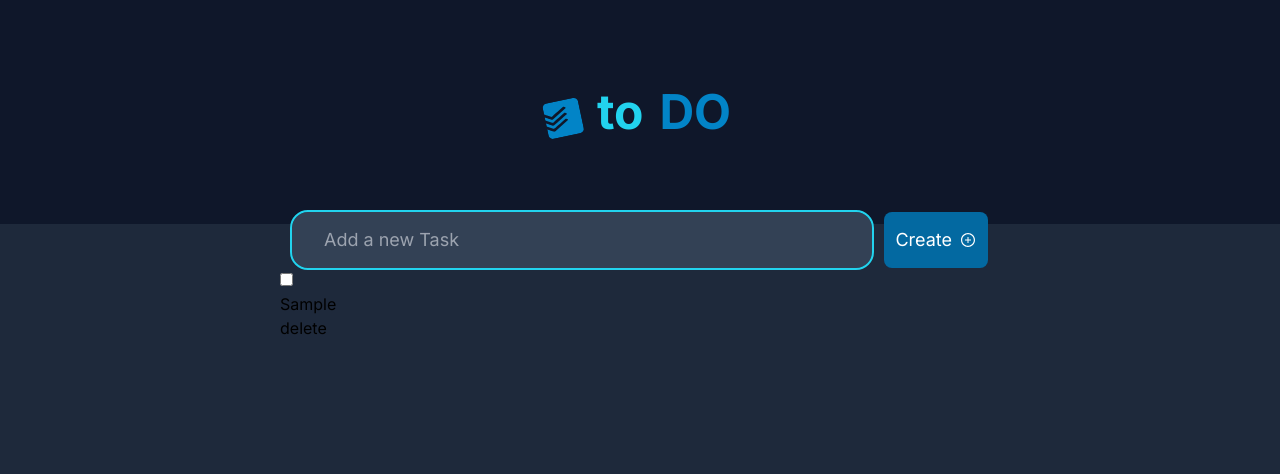
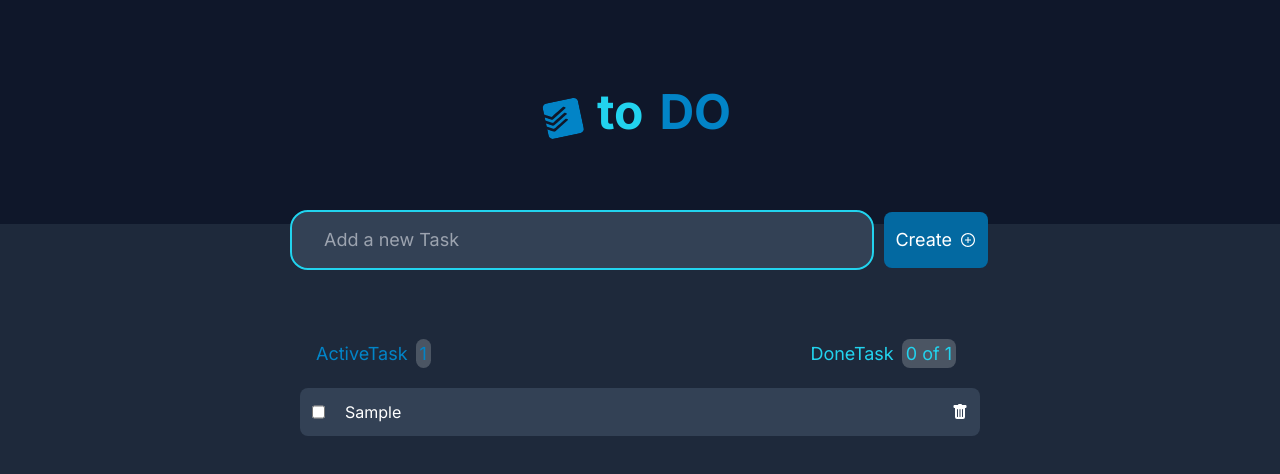
Before and after one commit to VladimirPariy/todo-ReactReduxTailwind, a React (Create React App) app: page / in a window 1280 px wide. Both pictures are taken after typing "Sample" into the empty fields and a click on the button "Create". Shown: the top 474 px of the page. Built offline with nearby package versions, Linux system fonts and the light colour scheme.

Commit message:
added cases about switching actrive and done task in redux reducer, added todo counter component and styles for this component, added empty todo list component and styles, redone todo list component and added styles for todo list, added todo item component and styles for it

```diff
--- /dev/null
+++ b/src/components/EmptyTodoList/EmptyTodoList.jsx
@@ -0,0 +1,15 @@
+import React from 'react';
+import {BiTaskX} from "react-icons/bi";
+import cl from './EmptyTodoList.module.scss'
+
+const EmptyTodoList = () => {
+    return (
+        <div className={cl.emptyList}>
+            <BiTaskX/>
+            <div className={cl.title}>You don't have any tasks registered yet.</div>
+            <div>Create tasks and organize your to-do items</div>
+        </div>
+    );
+};
+
+export default EmptyTodoList;
--- /dev/null
+++ b/src/components/EmptyTodoList/EmptyTodoList.module.scss
@@ -0,0 +1,9 @@
+.emptyList {
+  @apply flex flex-col items-center justify-center w-full text-gray-300;
+  >svg{
+    @apply text-5xl text-gray-500;
+  }
+  .title{
+    @apply my-3 font-bold
+  }
+}
--- /dev/null
+++ b/src/components/TodoCounter/TodoCounter.jsx
@@ -0,0 +1,26 @@
+import React from 'react';
+import cl from "./TodoCounter.module.scss";
+
+const TodoCounter = (props) => {
+
+    const {activeTodosLength, doneTodosLength } = props;
+
+    return (
+        <div className={cl.task}>
+            <div className={cl.activeTask}>
+                ActiveTask
+                <span className={cl.counter}>
+                    {activeTodosLength}
+                </span>
+            </div>
+            <div className={cl.doneTask}>
+                DoneTask
+                <span className={cl.counter}>
+                    {doneTodosLength} of {activeTodosLength + doneTodosLength}
+                </span>
+            </div>
+        </div>
+    );
+};
+
+export default TodoCounter;
--- /dev/null
+++ b/src/components/TodoCounter/TodoCounter.module.scss
@@ -0,0 +1,17 @@
+.task {
+  @apply flex justify-between mt-16 mx-7 text-lg;
+
+  .activeTask {
+    @apply p-2 text-sky-600;
+
+  }
+
+  .counter {
+    @apply mx-2 p-1 bg-gray-600 rounded-lg
+  }
+
+  .doneTask {
+    @apply p-2 text-cyan-400;
+
+  }
+}
--- a/src/components/TodoForm/TodoForm.jsx
+++ b/src/components/TodoForm/TodoForm.jsx
@@ -17,7 +17,7 @@ const TodoForm = () => {
             const todo = {
                 title: refInput.current.value,
                 id: Math.random(),
-                done: false
+                isDone: false
             }
             dispatch(addTodoCreator(todo))
             refInput.current.value = ''
--- /dev/null
+++ b/src/components/TodoItem/TodoItem.jsx
@@ -0,0 +1,30 @@
+import React from 'react';
+import Input from "../UI/Input/Input";
+import Button from "../UI/Button/Button";
+import cl from './TodoItem.module.scss'
+import {BsTrashFill} from "react-icons/bs";
+
+const TodoItem = (props) => {
+    const {elem, type, updateHandler, onSwitchingHandler, onDelete, checked, className} = props
+
+    return (
+        <div key={elem.id}
+             onClick={updateHandler}
+             className={cl.taskItem}>
+
+            <Input type={type}
+                   onChange={(e) => onSwitchingHandler(e, elem.id, elem.isDone)}
+                    checked={checked}
+            />
+            <div className={cl.title}>{elem.title}</div>
+            <Button onClick={() => onDelete(elem.id, elem.isDone)}
+                    className={'btnForDeleteTask'}
+            >
+                <BsTrashFill/>
+            </Button>
+
+        </div>
+    );
+};
+
+export default TodoItem;
--- /dev/null
+++ b/src/components/TodoItem/TodoItem.module.scss
@@ -0,0 +1,10 @@
+.taskItem {
+  @apply flex p-3 bg-slate-700 mx-5 rounded-lg text-white my-3;
+  .title {
+    @apply mx-5 cursor-default flex-auto;
+  }
+
+  > input {
+    @apply cursor-pointer;
+  }
+}
--- a/src/components/TodoList/TodoList.jsx
+++ b/src/components/TodoList/TodoList.jsx
@@ -1,43 +1,76 @@
 import React from 'react';
 import {useDispatch, useSelector} from "react-redux";
-import {removeTodoCreator, todoDoneCreator} from "../../store/todosReducer";
-import Button from "../UI/Button/Button";
-import Input from "../UI/Input/Input";
+import {
+    removeActiveTodoCreator,
+    removeDoneTodoCreator,
+    switchingActiveTodoCreator,
+    switchingDoneTodoCreator
+} from "../../store/todosReducer";
+import TodoItem from "../TodoItem/TodoItem";
+import EmptyTodoList from "../EmptyTodoList/EmptyTodoList";
+import TodoCounter from "../TodoCounter/TodoCounter";
 
 const TodoList = () => {
 
-    const {todos} = useSelector(state => state.todos)
-    const dispatch = useDispatch()
+    const {activeTodos, doneTodos} = useSelector(state => state.todos);
+    const dispatch = useDispatch();
 
-    const onDelete = (id) => {
-        dispatch(removeTodoCreator(id))
-    }
+    const onDelete = (id, isDone) => {
+        if(isDone){
+            dispatch(removeDoneTodoCreator(id))
+            return
+        }
+        dispatch(removeActiveTodoCreator(id))
+    };
 
-    const osDisabledHandler = (e, id) => {
-        if (e.target.checked) {
-            dispatch(todoDoneCreator(id))
+    const onSwitchingHandler = (e, id, isDone) => {
+        if(isDone){
+            dispatch(switchingDoneTodoCreator(id))
+            return
         }
-    }
+        dispatch(switchingActiveTodoCreator(id))
+    };
+
 
     const updateHandler = () => {
 
-    }
+    };
+
+    const lengthOfFilteredActiveTodos = activeTodos.filter(todo => !todo.isDone).length;
+    const lengthOfFilteredDoneTodos = doneTodos.filter(todo => todo.isDone).length;
+
+    const checkingLengthTodos = activeTodos.length === 0 && doneTodos.length === 0
+
+    const doneTask = doneTodos.filter(todo => todo.isDone)
+        .map((todo) =>
+            <TodoItem key={todo.id}
+                      elem={todo}
+                      checked={todo.isDone}
+                      type={"checkbox"}
+                      updateHandler={updateHandler}
+                      onDelete={onDelete}
+                      onSwitchingHandler={onSwitchingHandler}/>
+        );
+
+    const activeTask = activeTodos.filter(todo => !todo.isDone)
+        .map((todo) =>
+            <TodoItem key={todo.id}
+                      elem={todo}
+                      checked={todo.isDone}
+                      type={"checkbox"}
+                      updateHandler={updateHandler}
+                      onDelete={onDelete}
+                      onSwitchingHandler={onSwitchingHandler}/>
+        );
+
 
     return (
         <>
-            {todos && todos.map((todo) =>
-                <div key={todo.id}
-                     onClick={updateHandler}>
-                    <Input type={"checkbox"}
-                           onChange={(e) => osDisabledHandler(e, todo.id)}/>
-                    <div>{todo.title}</div>
-                    <Button onClick={() => onDelete(todo.id)}>
-                        delete
-                    </Button>
-                </div>
-            )}
+            <TodoCounter activeTodosLength={lengthOfFilteredActiveTodos}
+                         doneTodosLength={lengthOfFilteredDoneTodos}/>
+            {checkingLengthTodos ? <EmptyTodoList/> : <>{activeTask}{doneTask}</>}
         </>
-    );
-};
+    )
+}
 
 export default TodoList;
--- a/src/components/UI/Button/Button.module.scss
+++ b/src/components/UI/Button/Button.module.scss
@@ -4,3 +4,7 @@
     @apply ml-2 text-base;
   }
 }
+
+.btnForDeleteTask{
+  @apply hover:text-red-400 shrink-0;
+}
--- a/src/store/todosReducer.js
+++ b/src/store/todosReducer.js
@@ -1,41 +1,63 @@
 const ADD_TODO = 'ADD_TODO',
-    REMOVE_TODO = 'REMOVE_TODO',
-    TODO_DONE = 'TODO_DONE'
-
+    REMOVE_ACTIVE_TODO = 'REMOVE_ACTIVE_TODO',
+    REMOVE_DONE_TODO = 'REMOVE_DONE_TODO',
+    SWITCHING_ACTIVE_TODO = 'SWITCHING_ACTIVE_TODO',
+    SWITCHING_DONE_TODO = 'SWITCHING_DONE_TODO'
 
 const initialState = {
-    todos: [],
-    done: []
+    activeTodos: [],
+    doneTodos: []
 }
-
 
 export const todosReducer = (state = initialState, action) => {
     switch (action.type) {
         case ADD_TODO:
             return {
                 ...state,
-                todos: [action.payload, ...state.todos]
+                activeTodos: [...state.activeTodos, action.payload]
             }
-        case REMOVE_TODO:
+
+        case REMOVE_ACTIVE_TODO:
             return {
                 ...state,
-                todos: state.todos.filter(todo => todo.id !== action.payload)
+                activeTodos: state.activeTodos.filter(todo => todo.id !== action.payload)
             }
-        case TODO_DONE:
+
+        case REMOVE_DONE_TODO:
             return {
                 ...state,
-                done: [...state.todos
-                    .filter(todo => todo.id === action.payload)
-                    .map(elem => ({...elem, done: true})),
-                    ...state.done
+                doneTodos: state.doneTodos.filter(todo => todo.id !== action.payload)
+            }
+
+        case SWITCHING_ACTIVE_TODO:
+            return {
+                ...state,
+                doneTodos: [
+                    ...state.activeTodos.filter(todo => todo.id === action.payload)
+                        .map(todo => ({...todo, isDone: !todo.isDone})),
+                    ...state.doneTodos,
                 ],
-                todos: state.todos.filter(todo => todo.id !== action.payload)
+                activeTodos: state.activeTodos.filter(todo => todo.id !== action.payload)
             }
+
+        case SWITCHING_DONE_TODO:
+            return {
+                ...state,
+                activeTodos: [
+                    ...state.doneTodos.filter(todo => todo.id === action.payload)
+                        .map(todo => ({...todo, isDone: !todo.isDone})),
+                    ...state.activeTodos,
+                ],
+                doneTodos: state.doneTodos.filter(todo => todo.id !== action.payload)
+            }
+
         default:
             return state
     }
 }
 
 export const addTodoCreator = (todo) => ({type: ADD_TODO, payload: todo})
-export const removeTodoCreator = (id) => ({type: REMOVE_TODO, payload: id})
-export const todoDoneCreator = (id) => ({type: TODO_DONE, payload: id})
+export const removeActiveTodoCreator = (id) => ({type: REMOVE_ACTIVE_TODO, payload: id})
+export const removeDoneTodoCreator = (id) => ({type: REMOVE_DONE_TODO, payload: id})
+export const switchingActiveTodoCreator = (id) => ({type: SWITCHING_ACTIVE_TODO, payload: id})
+export const switchingDoneTodoCreator = (id) => ({type: SWITCHING_DONE_TODO, payload: id})
```
Also changed, not shown: src/components/TodoList/TodoList.module.scss (added).
